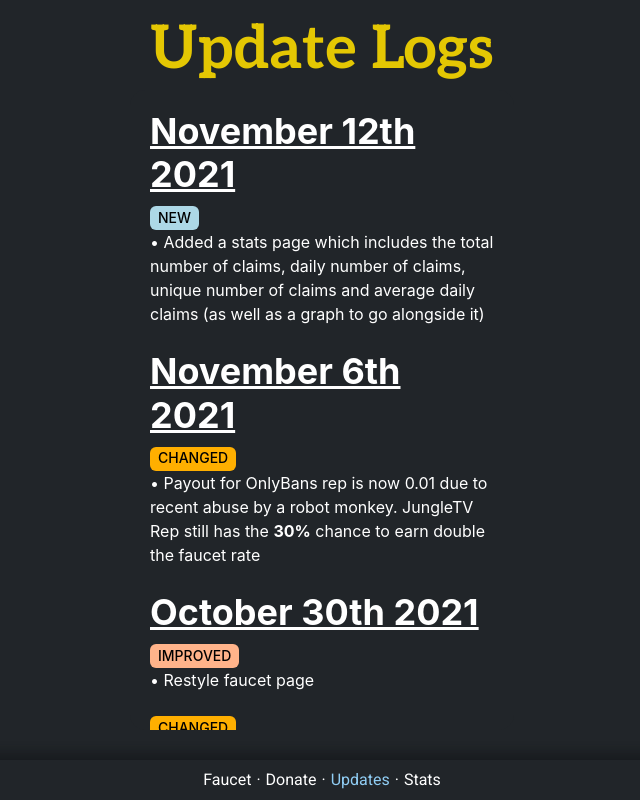
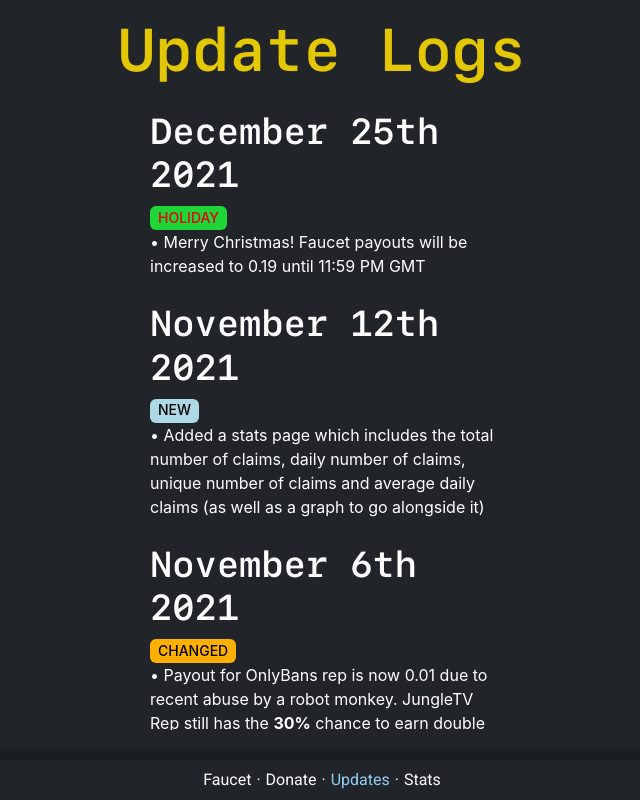
Before and after one commit to kevinli23/banbucket-client, a React (Create React App) app: page /updates in a window 1280 px wide. Shown: the whole page, without its empty margins (318-958 px from the left). Built offline with nearby package versions, Linux system fonts and the light colour scheme.

Commit message:
fix daily average calculation

```diff
--- a/src/pages/StatsPage.tsx
+++ b/src/pages/StatsPage.tsx
@@ -131,7 +131,8 @@
 
 			setYesterdayDailyAverage(
 				Math.round(
-					(stats.total_claims * 1000) / (Object.keys(stats.daily_claims).length - 1)
+					((stats.total_claims - stats.today_claims) * 1000) /
+						(Object.keys(stats.daily_claims).length - 1)
 				) / 1000
 			);
 
--- a/src/pages/UpdatePage.tsx
+++ b/src/pages/UpdatePage.tsx
@@ -30,7 +30,7 @@
 				color: 'white',
 			}}
 		>
-			<Heading mt="20px" color="#E4C703" fontFamily="Aleo, serif" size="3xl">
+			<Heading mt="20px" color="#E4C703" fontFamily="SF Mono" size="3xl">
 				Update Logs
 			</Heading>
 			<Markdown
@@ -39,8 +39,8 @@
 						h1: {
 							component: Heading,
 							props: {
-								textDecoration: 'underline',
 								mb: '10px',
+								fontFamily: 'SF Mono',
 							},
 						},
 						h2: {
```
Also changed, not shown: public/CHANGELOG.MD.
